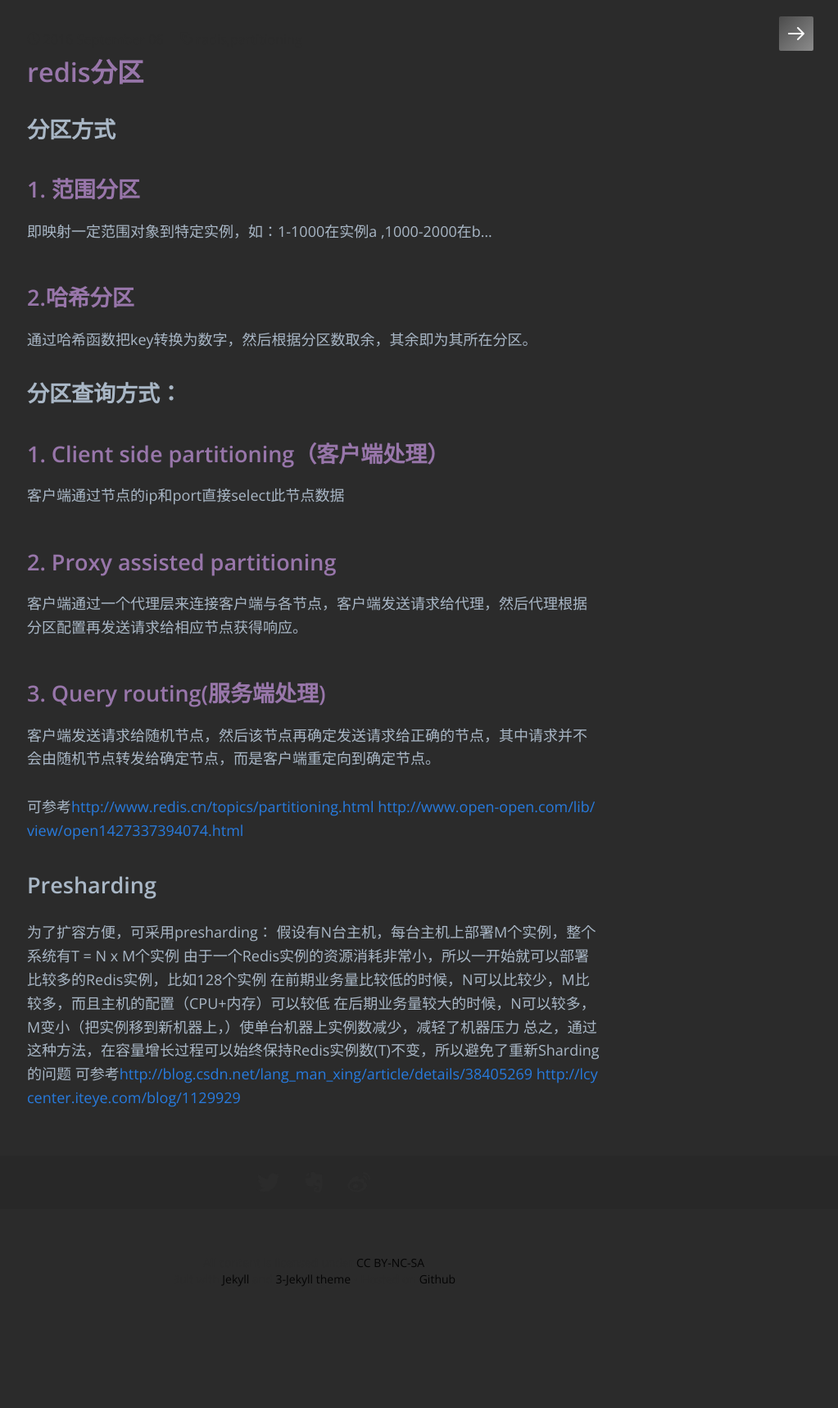
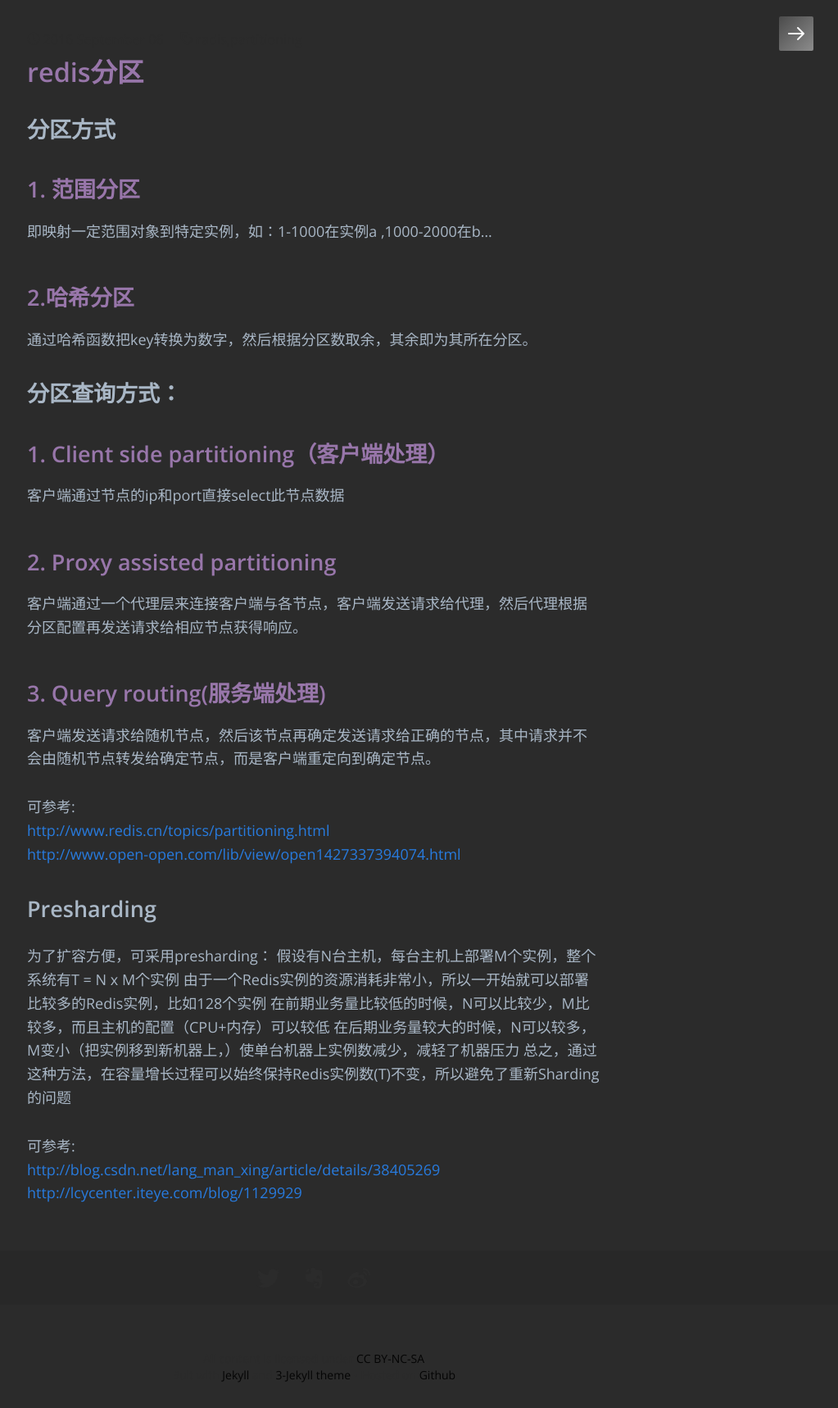
Before and after one commit to cstarc/cstarc.github.io, a Jekyll site: the page built from _posts/redis/2016-9-6-redis分区.md, in a window 1280 px wide. Shown: the whole page at 82% size, without its empty margins (257-1280 px from the left). Built offline with Jekyll 4.4.1, drawn with Linux system fonts in a browser that asks for light colours; some web fonts are replaced; part of the change alters nothing that is shown.

```diff
--- a/_posts/redis/2016-9-6-redis分区.md
+++ b/_posts/redis/2016-9-6-redis分区.md
@@ -20,8 +20,9 @@ tags: radis,partitioning
 ## 3.  Query routing(服务端处理)
   客户端发送请求给随机节点，然后该节点再确定发送请求给正确的节点，其中请求并不会由随机节点转发给确定节点，而是客户端重定向到确定节点。
 
-可参考[http://www.redis.cn/topics/partitioning.html](http://www.redis.cn/topics/partitioning.html)
-      [http://www.open-open.com/lib/view/open1427337394074.html](http://www.open-open.com/lib/view/open1427337394074.html)
+可参考:
+[http://www.redis.cn/topics/partitioning.html](http://www.redis.cn/topics/partitioning.html)
+[http://www.open-open.com/lib/view/open1427337394074.html](http://www.open-open.com/lib/view/open1427337394074.html)
 
 #  Presharding
   为了扩容方便，可采用presharding：
@@ -30,5 +31,7 @@ tags: radis,partitioning
 在前期业务量比较低的时候，N可以比较少，M比较多，而且主机的配置（CPU+内存）可以较低
 在后期业务量较大的时候，N可以较多，M变小（把实例移到新机器上，）使单台机器上实例数减少，减轻了机器压力
 总之，通过这种方法，在容量增长过程可以始终保持Redis实例数(T)不变，所以避免了重新Sharding的问题
-可参考[http://blog.csdn.net/lang_man_xing/article/details/38405269](http://blog.csdn.net/lang_man_xing/article/details/38405269)
-      [http://lcycenter.iteye.com/blog/1129929](http://lcycenter.iteye.com/blog/1129929)
+
+可参考:
+[http://blog.csdn.net/lang_man_xing/article/details/38405269](http://blog.csdn.net/lang_man_xing/article/details/38405269)
+[http://lcycenter.iteye.com/blog/1129929](http://lcycenter.iteye.com/blog/1129929)
```
